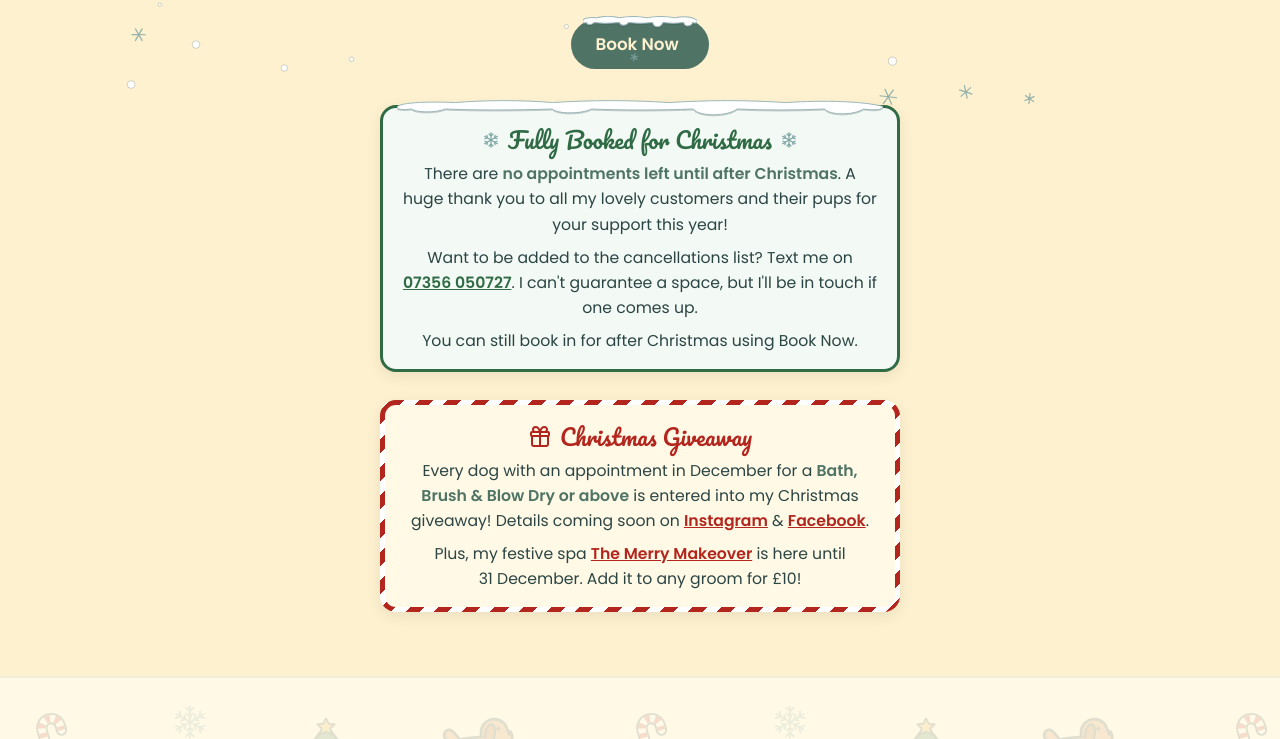
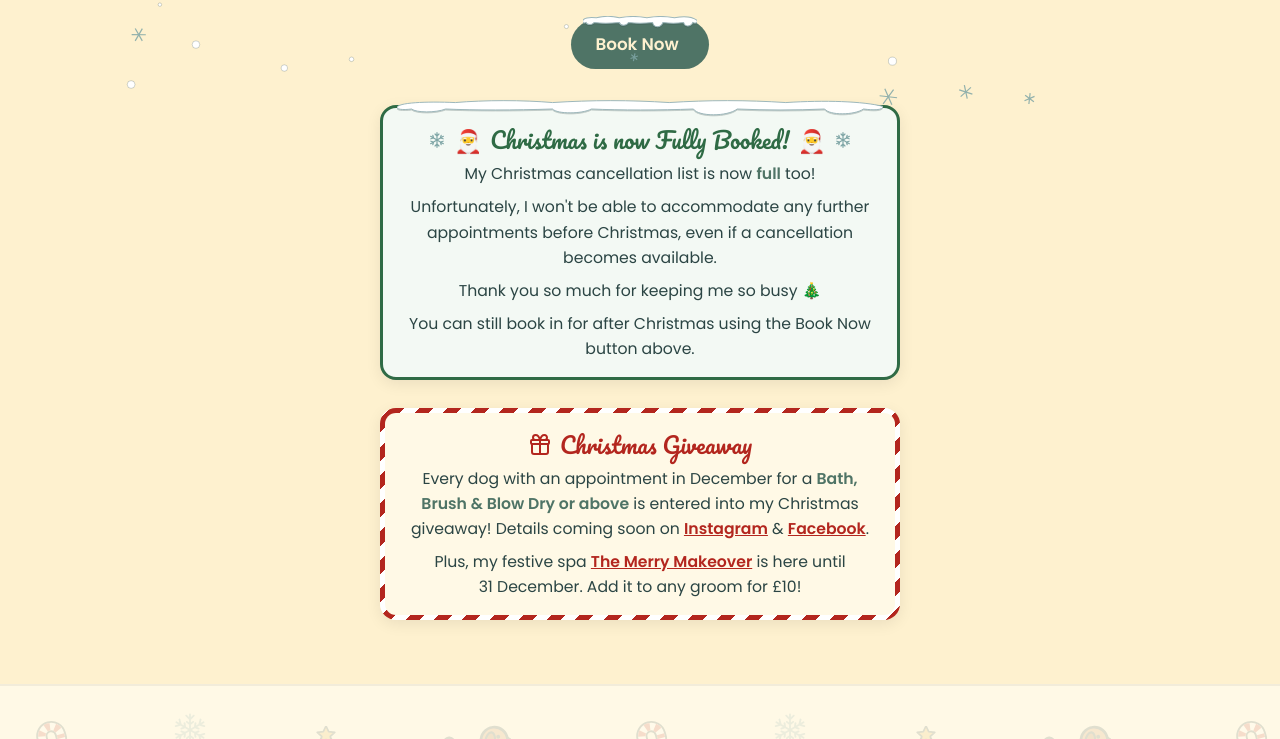
Before and after one commit to Luke4792/LucysTailoredTails, a plain HTML site: page index.html in a window 1280 px wide. Shown: the part 678-1417 px from the top of the page. Drawn offline with nearby package versions, Linux system fonts and the light colour scheme; animation ran at ten frames a second.

Commit message:
Update Christmas notice: cancellation list now full
Co-Authored-By: Claude Opus 5.5 <noreply@anthropic.com>

```diff
--- a/index.html
+++ b/index.html
@@ -399,17 +399,19 @@
 
       <!-- Christmas only (hidden unless <html> has class "xmas") -->
       <aside class="xmas-banner xmas-banner--notice xmas-only" aria-label="Fully booked until after Christmas">
-        <p class="xmas-banner-title">Fully Booked for Christmas</p>
+        <p class="xmas-banner-title"><span aria-hidden="true">🎅</span> Christmas is now Fully Booked! <span aria-hidden="true">🎅</span></p>
         <p>
-          There are <strong>no appointments left until after Christmas</strong>.
-          A huge thank you to all my lovely customers and their pups for your support this year!
+          My Christmas cancellation list is now <strong>full</strong> too!
         </p>
         <p>
-          Want to be added to the cancellations list? Text me on
-          <a href="sms:+447356050727">07356&nbsp;050727</a>. I can't guarantee a space, but I'll be in touch if one comes up.
+          Unfortunately, I won't be able to accommodate any further appointments before Christmas,
+          even if a cancellation becomes available.
         </p>
         <p>
-          You can still book in for after Christmas using Book Now.
+          Thank you so much for keeping me so busy <span aria-hidden="true">🎄</span>
+        </p>
+        <p>
+          You can still book in for after Christmas using the Book Now button above.
         </p>
       </aside>
 
```
